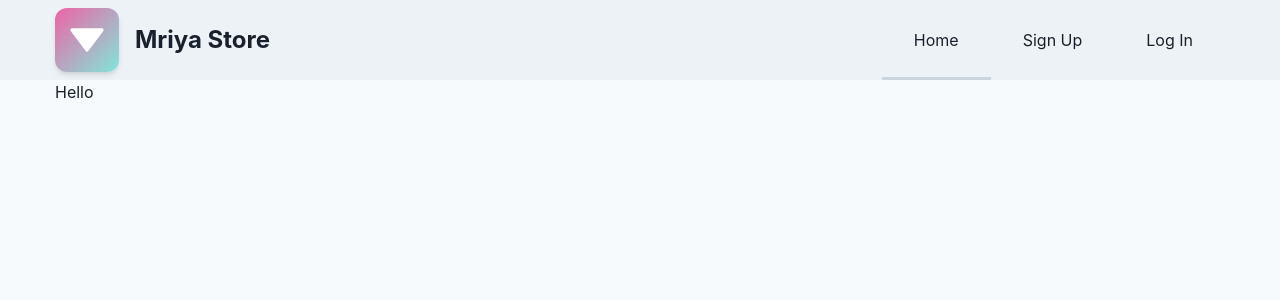
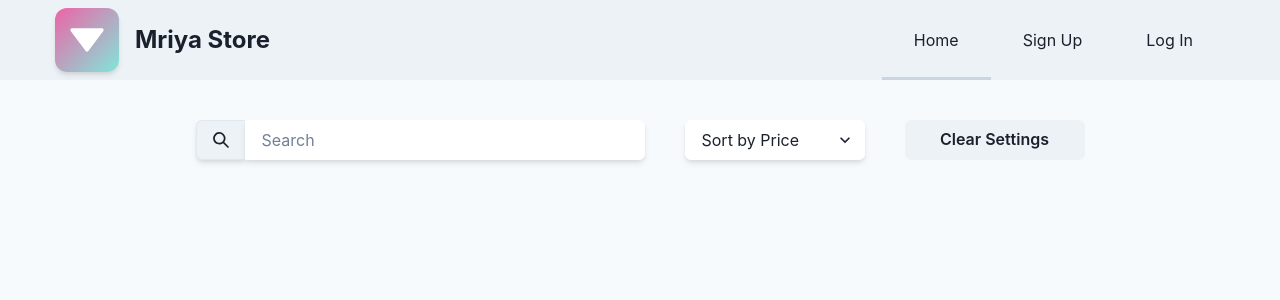
Before and after one commit to vladmw5/maria-store, a Next.js app: page / in a window 1280 px wide. Shown: the top 300 px of the page. Built offline with nearby package versions, Linux system fonts and the light colour scheme.

Commit message:
Search Bar Done

```diff
--- /dev/null
+++ b/components/ProductController.tsx
@@ -0,0 +1,41 @@
+import { ChangeEvent, useState } from "react";
+import { Stack } from "@chakra-ui/react";
+import SearchBar from "./SearchBar";
+import sortModes from "../utils/sortModes";
+
+const initialState = {
+  searchQuery: "",
+  sortOrder: sortModes.DEF,
+};
+
+const ProductController = () => {
+  const [searchQuery, setSearchQuery] = useState(initialState.searchQuery);
+  const [sortOrder, setSortOrder] = useState(initialState.sortOrder);
+
+  const handleSearchInput = (e: ChangeEvent<HTMLInputElement>) => {
+    setSearchQuery(e.target.value);
+  };
+
+  const handleSortSelection = (e: ChangeEvent<HTMLSelectElement>) => {
+    setSortOrder(e.target.value);
+  };
+
+  const clearSettingsButtonClick = (e: React.MouseEvent<HTMLButtonElement>) => {
+    setSearchQuery(initialState.searchQuery);
+    setSortOrder(initialState.sortOrder);
+  };
+
+  return (
+    <Stack align="center" justifyContent="center" gap="40px">
+      <SearchBar
+        query={searchQuery}
+        onChange={handleSearchInput}
+        sortOrder={sortOrder}
+        onSortSelect={handleSortSelection}
+        onClearSettingClick={clearSettingsButtonClick}
+      />
+    </Stack>
+  );
+};
+
+export default ProductController;
--- /dev/null
+++ b/components/SearchBar.tsx
@@ -0,0 +1,33 @@
+import { Flex } from "@chakra-ui/react";
+import { ChangeEvent } from "react";
+import Button from "./Button";
+import SearchInput from "./SearchInput";
+import SortSelect from "./SortSelect";
+
+export interface SearchBarProps {
+  query: string;
+  sortOrder: string;
+  onChange: (e: ChangeEvent<HTMLInputElement>) => void;
+  onSortSelect: (e: ChangeEvent<HTMLSelectElement>) => void;
+  onClearSettingClick: (e: React.MouseEvent<HTMLButtonElement>) => void;
+}
+
+const SearchBar = ({
+  query,
+  sortOrder,
+  onChange,
+  onSortSelect,
+  onClearSettingClick,
+}: SearchBarProps) => {
+  return (
+    <Flex h="120px" alignItems="center" gap="40px">
+      <SearchInput value={query} onChange={onChange} />
+      <SortSelect value={sortOrder} onChange={onSortSelect} />
+      <Button w="180px" onClick={onClearSettingClick}>
+        Clear Settings
+      </Button>
+    </Flex>
+  );
+};
+
+export default SearchBar;
--- /dev/null
+++ b/components/SearchInput.tsx
@@ -0,0 +1,30 @@
+import { ChangeEvent } from "react";
+import { InputGroup, InputLeftAddon } from "@chakra-ui/react";
+import { SearchIcon } from "@chakra-ui/icons";
+import Input from "./Input";
+
+export interface SearchInputProps {
+  value: string;
+  onChange: (e: ChangeEvent<HTMLInputElement>) => void;
+}
+
+const SearchInput = ({ value, onChange }: SearchInputProps) => {
+  return (
+    <InputGroup size="md" w="fit-content">
+      <InputLeftAddon roundedBottomRight={0} roundedTopRight={0} boxShadow="md">
+        <SearchIcon />
+      </InputLeftAddon>
+      <Input
+        value={value}
+        onChange={onChange}
+        placeholder="Search"
+        roundedBottomLeft={0}
+        roundedTopLeft={0}
+        name="searchQuery"
+        w="400px"
+      />
+    </InputGroup>
+  );
+};
+
+export default SearchInput;
--- /dev/null
+++ b/components/Select.tsx
@@ -0,0 +1,17 @@
+import { Select as ChakraSelect, SelectProps } from "@chakra-ui/react";
+
+const Select = ({ children, ...props }: SelectProps) => {
+  return (
+    <ChakraSelect
+      cursor="pointer"
+      bgColor="white"
+      boxShadow="md"
+      borderColor="white"
+      {...props}
+    >
+      {children}
+    </ChakraSelect>
+  );
+};
+
+export default Select;
--- /dev/null
+++ b/components/SortSelect.tsx
@@ -0,0 +1,25 @@
+import { ChangeEvent } from "react";
+import { Flex } from "@chakra-ui/react";
+import Select from "./Select";
+import sortModes, { mapSortModeToText } from "../utils/sortModes";
+
+export interface SortSelectProps {
+  value: string;
+  onChange: (e: ChangeEvent<HTMLSelectElement>) => void;
+}
+
+const SortSelect = ({ value, onChange }: SortSelectProps) => {
+  return (
+    <Select
+      w="180px"
+      placeholder="Sort by Price"
+      value={value}
+      onChange={onChange}
+    >
+      <option value={sortModes.ASC}>{mapSortModeToText(sortModes.ASC)}</option>
+      <option value={sortModes.DESC}>Descending</option>
+    </Select>
+  );
+};
+
+export default SortSelect;
--- a/pages/index.tsx
+++ b/pages/index.tsx
@@ -1,5 +1,6 @@
 import Head from "next/head";
 import Layout from "../components/Layout";
+import ProductController from "../components/ProductController";
 
 export default function Home() {
   return (
@@ -9,7 +10,9 @@ export default function Home() {
         <meta name="description" content="Generated by create next app" />
         <link rel="icon" href="/favicon.ico" />
       </Head>
-      <Layout>Hello</Layout>
+      <Layout>
+        <ProductController />
+      </Layout>
     </div>
   );
 }
--- /dev/null
+++ b/utils/sortModes.ts
@@ -0,0 +1,18 @@
+const sortModes = {
+  DEF: "",
+  ASC: "asc",
+  DESC: "desc",
+};
+
+export const mapSortModeToText = (sortMode: string) => {
+  switch (sortMode) {
+    case sortModes.ASC:
+      return "Ascending";
+    case sortModes.DESC:
+      return "Descending";
+    default:
+      return "Default";
+  }
+};
+
+export default sortModes;
```
